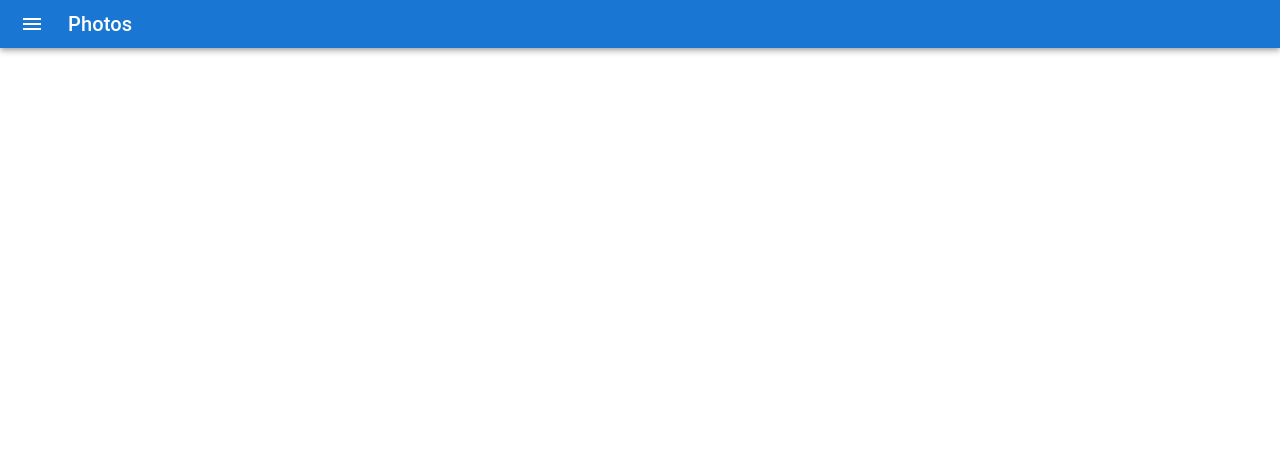
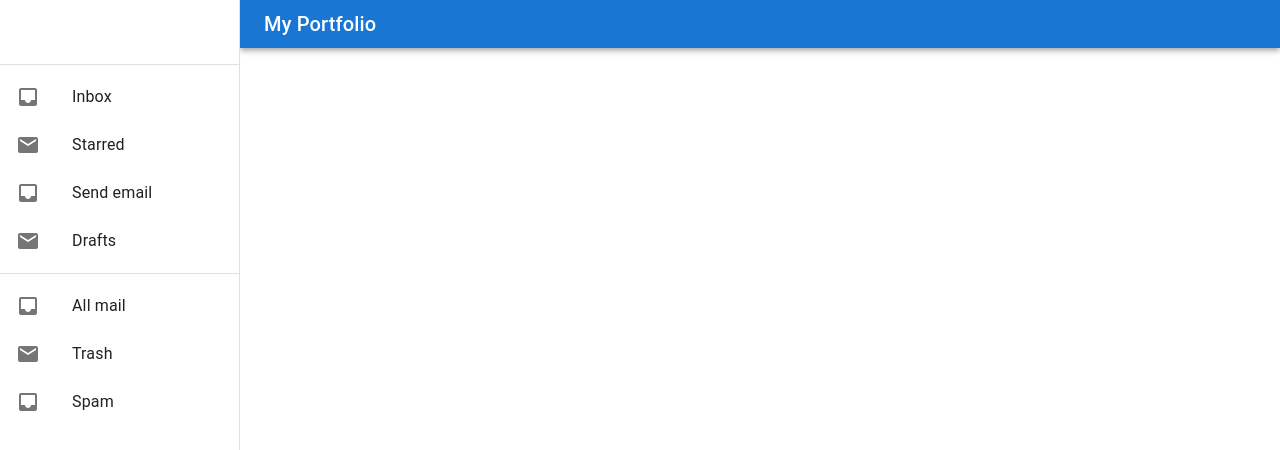
Before and after one commit to ixonstater/react-resume, a React (Create React App) app: page / in a window 1280 px wide. Shown: the top 450 px of the page. Built offline with nearby package versions, Linux system fonts and the light colour scheme.

Commit message:
Added appbar and drawer.

```diff
--- a/src/App.tsx
+++ b/src/App.tsx
@@ -1,20 +1,88 @@
 import './App.css';
-import { AppBar, IconButton, Toolbar, Typography } from '@mui/material';
-import { Menu } from '@mui/icons-material';
+import { AppBar, Box, Divider, Drawer, IconButton, List, ListItem, ListItemButton, ListItemIcon, ListItemText, Toolbar, Typography } from '@mui/material';
+import { Menu, Inbox, Mail } from '@mui/icons-material';
+import React from 'react';
 
 function App() {
+
+  const [mobileOpen, setMobileOpen] = React.useState(false);
+  const drawerWidth = 240;
+
   return (
     <div className="App">
+      <Box className="AppContent" sx={{ width: { sm: `calc(100% - ${drawerWidth}px)` }, ml: { sm: `${drawerWidth}px` }, }} >
         <AppBar position="static">
           <Toolbar variant="dense">
-          <IconButton edge="start" color="inherit" aria-label="menu" sx={{ mr: 2 }}>
+            <IconButton edge="start" color="inherit" aria-label="menu" sx={{ mr: 2, display: { xs: 'block', sm: 'none' } }} onClick={() => setMobileOpen(!mobileOpen)}>
               <Menu />
             </IconButton>
             <Typography variant="h6" color="inherit" component="div">
-            Photos
+              My Portfolio
             </Typography>
           </Toolbar>
         </AppBar>
+      </Box>
+
+      {/* Mobile drawer */}
+      <Drawer
+        variant="temporary"
+        open={mobileOpen}
+        onClose={() => setMobileOpen(!mobileOpen)}
+        sx={{
+          display: { xs: 'block', sm: 'none' },
+          '& .MuiDrawer-paper': { boxSizing: 'border-box', width: drawerWidth },
+        }}
+      >
+        {getDrawerContents()}
+      </Drawer>
+
+      {/* Desktop drawer */}
+      <Drawer
+        variant="permanent"
+        sx={{
+          display: { xs: 'none', sm: 'block' },
+          '& .MuiDrawer-paper': {
+            boxSizing: 'border-box', width: drawerWidth
+          },
+        }}
+      >
+        {getDrawerContents()}
+      </Drawer >
+
+    </div >
+  );
+}
+
+function getDrawerContents(): JSX.Element {
+  return (
+    <div>
+      <Toolbar />
+      <Divider />
+      <List>
+        {['Inbox', 'Starred', 'Send email', 'Drafts'].map((text, index) => (
+          <ListItem key={text} disablePadding>
+            <ListItemButton>
+              <ListItemIcon>
+                {index % 2 === 0 ? <Inbox /> : <Mail />}
+              </ListItemIcon>
+              <ListItemText primary={text} />
+            </ListItemButton>
+          </ListItem>
+        ))}
+      </List>
+      <Divider />
+      <List>
+        {['All mail', 'Trash', 'Spam'].map((text, index) => (
+          <ListItem key={text} disablePadding>
+            <ListItemButton>
+              <ListItemIcon>
+                {index % 2 === 0 ? <Inbox /> : <Mail />}
+              </ListItemIcon>
+              <ListItemText primary={text} />
+            </ListItemButton>
+          </ListItem>
+        ))}
+      </List>
     </div>
   );
 }
```
Lines whose indentation alone changed are shown as unchanged.
